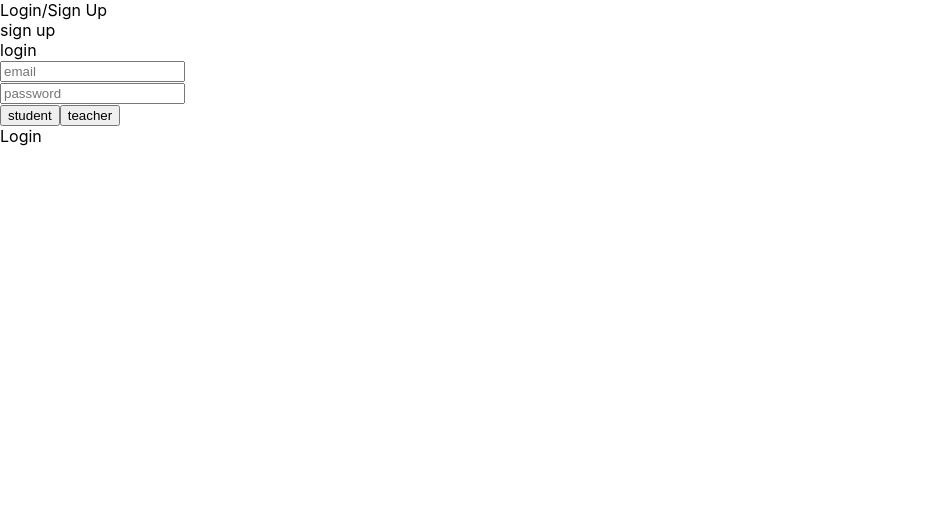
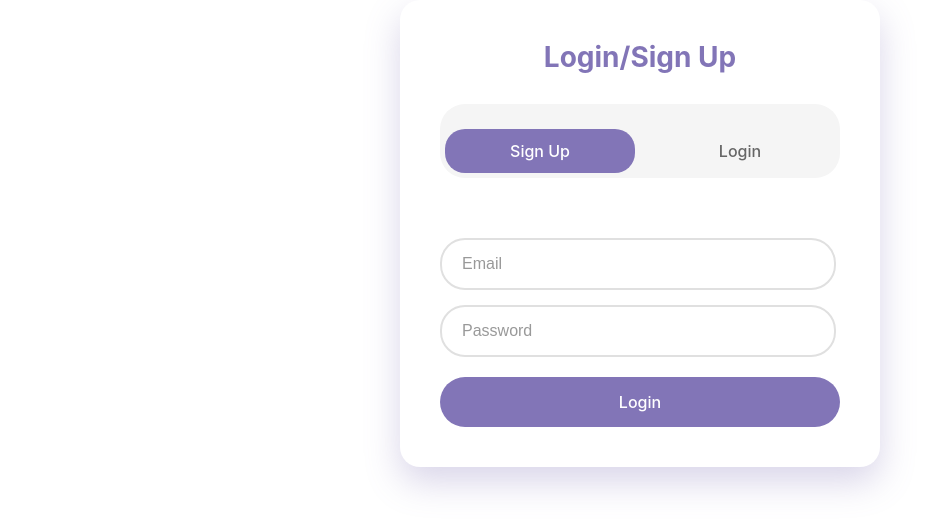
Before and after one commit to Ozy20/QuizzMaker, a React (Create React App) app in the folder my-app/: page / in a window 1280 px wide. Shown: the top 530 px of the page, without its empty margins (0-952 px from the left). Built offline with nearby package versions, Linux system fonts and the light colour scheme; the HTML template or start-up script is replaced by a standard one.

Commit message:
styling enhancement

```diff
--- a/my-app/src/components/quiz/quiz.css
+++ b/my-app/src/components/quiz/quiz.css
@@ -1,35 +1,54 @@
-.info-container{
-     flex: 1 1 300px; /* Flex shorthand: grow, shrink, basis */
-                    /* grow: 1 (allows item to grow) */
-                    /* shrink: 1 (allows item to shrink) */
-                    /* basis: 300px (ideal width before growing/shrinking) */
-    max-width: calc(33.33% - 40px); /* Adjust based on gap, aim for 3 items per row */
-                                   /* Or simply set a max-width */
-    min-width: 280px; /* Minimum width before wrapping */
-
-    /* Add styling for your quiz items (e.g., border, shadow, padding) */
+.info-container {
+    flex: 1 1 300px;
+    /* Flex shorthand: grow, shrink, basis */
+    /* grow: 1 (allows item to grow) */
+    /* shrink: 1 (allows item to shrink) */
+    /* basis: 300px (ideal width before growing/shrinking) */
+    max-width: calc(33.33% - 40px);
+    /* Adjust based on gap, aim for 3 items per row */
+    /* Or simply set a max-width */
+    min-width: 280px;
+    /* Minimum width before wrapping */
     border: 1px solid #ddd;
-    border-radius: 8px;
-    box-shadow: 0 2px 4px rgba(0,0,0,0.1);
+    border-radius: 40px;
+    box-shadow: 0 2px 4px rgba(0, 0, 0, 0.1);
     padding: 15px;
-    text-align: center; /* Example */
+    text-align: center;
     background-color: #8275b7;
 }
+
 .info-container:hover {
-    background-color: #9b8edb; /* A lighter shade of #8275b7 */
-    transform: translateY(-5px); /* Move the element up by 5 pixels */
-    box-shadow: 0 4px 8px rgba(0,0,0,0.2); /* Optional: enhance shadow on hover */
+    background-color: #9b8edb;
+    /* A lighter shade of #8275b7 */
+    transform: translateY(-5px);
+    /* Move the element up by 5 pixels */
+    box-shadow: 0 4px 8px rgba(0, 0, 0, 0.2);
+    /* Optional: enhance shadow on hover */
 }
 
 /* Media queries for different screen sizes (as suggested previously, for responsiveness) */
 @media (max-width: 768px) {
     .info-container {
-        max-width: calc(50% - 30px); /* 2 items per row on medium screens */
+        max-width: calc(50% - 30px);
+        /* 2 items per row on medium screens */
     }
 }
 
 @media (max-width: 480px) {
     .info-container {
-        max-width: 100%; /* 1 item per row on small screens */
+        max-width: 100%;
+        /* 1 item per row on small screens */
     }
 }
+
+.delete-button {
+    border-radius: 23px;
+    border-color: #8275b7;
+    padding: 3px 8px;
+    color: #1b0f47;
+    background-color: #dddbe7;
+}
+
+.info {
+    color: #fff;
+}
--- a/my-app/src/components/quiz/quiz.jsx
+++ b/my-app/src/components/quiz/quiz.jsx
@@ -40,7 +40,7 @@ function Quiz({ title, subject, description, createdAt, userRole, quizId }) {
             <div className="info">{subject}</div>
             <div className="info">{description}</div>
             <div className="info">{createdAt}</div>
-            {userRole == "teacher" ? <button onClick={handelDeletion}>Delete</button> : <div></div>}
+            {userRole === "teacher" ? <button className="delete-button" onClick={handelDeletion}>Delete</button> : <div></div>}
 
         </div>
     );
--- a/my-app/src/pages/loginSignUp/login.css
+++ b/my-app/src/pages/loginSignUp/login.css
@@ -0,0 +1,163 @@
+.container {
+    background: white;
+    padding: 40px;
+    border-radius: 20px;
+    box-shadow: 0 15px 35px rgba(130, 117, 183, 0.3);
+    width: 100%;
+    max-width: 400px;
+    text-align: center;
+    margin: 0 auto;
+    /* Top/bottom margin 0, left/right margin auto */
+}
+
+.header {
+    margin-bottom: 30px;
+}
+
+.header .text {
+    font-size: 28px;
+    font-weight: bold;
+    color: #8275b7;
+    margin-bottom: 20px;
+}
+
+.submit-container {
+    display: flex;
+    gap: 10px;
+    margin-bottom: 30px;
+    background: #f5f5f5;
+    padding: 5px;
+    border-radius: 25px;
+}
+
+.submit-container .submit {
+    flex: 1;
+    padding: 12px 20px;
+    border-radius: 20px;
+    cursor: pointer;
+    transition: all 0.3s ease;
+    font-weight: 500;
+    text-transform: capitalize;
+    background: transparent;
+    color: #666;
+}
+
+.submit-container .submit:hover {
+    background: #e8e3f0;
+}
+
+.submit-container .submit.gray {
+    background: #8275b7;
+    color: white;
+}
+
+.inputs {
+    display: flex;
+    flex-direction: column;
+    gap: 15px;
+    margin-bottom: 20px;
+    margin-right: 48px;
+}
+
+.input input {
+    width: 100%;
+    padding: 15px 20px;
+    border: 2px solid #e0e0e0;
+    border-radius: 25px;
+    font-size: 16px;
+    outline: none;
+    transition: border-color 0.3s ease;
+}
+
+.input input:focus {
+    border-color: #8275b7;
+}
+
+.input input::placeholder {
+    color: #999;
+    text-transform: capitalize;
+}
+
+.userRole {
+    display: flex;
+    gap: 10px;
+    margin-top: 10px;
+}
+
+.role {
+    flex: 1;
+    padding: 12px 20px;
+    border: 2px solid #8275b7;
+    border-radius: 25px;
+    background: white;
+    color: #8275b7;
+    cursor: pointer;
+    transition: all 0.3s ease;
+    font-weight: 500;
+    text-transform: capitalize;
+    margin-left: 40px;
+}
+
+.role:hover {
+    background: #8275b7;
+    color: white;
+}
+
+.error-message {
+    color: #e74c3c;
+    margin: 15px 0;
+    padding: 10px;
+    background: #ffeaea;
+    border-radius: 15px;
+    font-size: 14px;
+}
+
+.submit {
+    width: 100%;
+    padding: 15px 20px;
+    background: #8275b7;
+    color: white;
+    border: none;
+    border-radius: 25px;
+    font-size: 16px;
+    font-weight: 500;
+    cursor: pointer;
+    transition: all 0.3s ease;
+    margin-top: 20px;
+}
+
+.final-submit {
+    width: 100%;
+    padding: 15px 0px;
+    background: #8275b7;
+    color: white;
+    border: none;
+    border-radius: 25px;
+    font-size: 16px;
+    font-weight: 500;
+    cursor: pointer;
+    transition: all 0.3s ease;
+
+}
+
+.submit:hover {
+    background: #6d5fa3;
+    transform: translateY(-2px);
+}
+
+.submit:disabled {
+    background: #ccc;
+    cursor: not-allowed;
+    transform: none;
+}
+
+@media (max-width: 480px) {
+    .container {
+        margin: 20px;
+        padding: 30px 20px;
+    }
+
+    .header .text {
+        font-size: 24px;
+    }
+}
--- a/my-app/src/pages/loginSignUp/loginSignUp.jsx
+++ b/my-app/src/pages/loginSignUp/loginSignUp.jsx
@@ -4,6 +4,7 @@ import { useNavigate } from "react-router-dom"
 import "./login.css"
 import api from "../../API";
 import axios from "axios"
+import "./login.css"
 
 const LoginSignUp = () => {
     const [action, setAction] = useState("Login");
@@ -139,15 +140,15 @@ const LoginSignUp = () => {
                 <div className="input">
                     <input type="password" placeholder="password" name="password" onChange={handleForm} />
                 </div>
-                <div className="userRole">
-                    <button className="role" onClick={() => { setUserRole("student") }}>student</button>
-                    <button className="role" onClick={() => { setUserRole("teacher") }}>teacher</button>
-                </div>
+                {action === "Sign Up"?<div className="userRole">
+                    <button className="role" style={{background:userRole==="student"? "#6d5fa3":"#fff" }} onClick={() => { setUserRole("student") }}>student</button>
+                    <button className="role" style={{background:userRole==="teacher"? "#6d5fa3":"#fff" }} onClick={() => { setUserRole("teacher") }}>teacher</button>
+                </div>:<></>}
             </div>
 
             {error && <div className="error-message">{error}</div>}
 
-            <div className="submit" onClick={action === "Login" ? handelLogin : handleSingUp} disabled={loading}>
+            <div className="final-submit" onClick={action === "Login" ? handelLogin : handleSingUp} disabled={loading}>
                 {loading ? "Loading..." : (action === "Login" ? "Login" : "Sign Up")}
             </div>
         </div>
```
